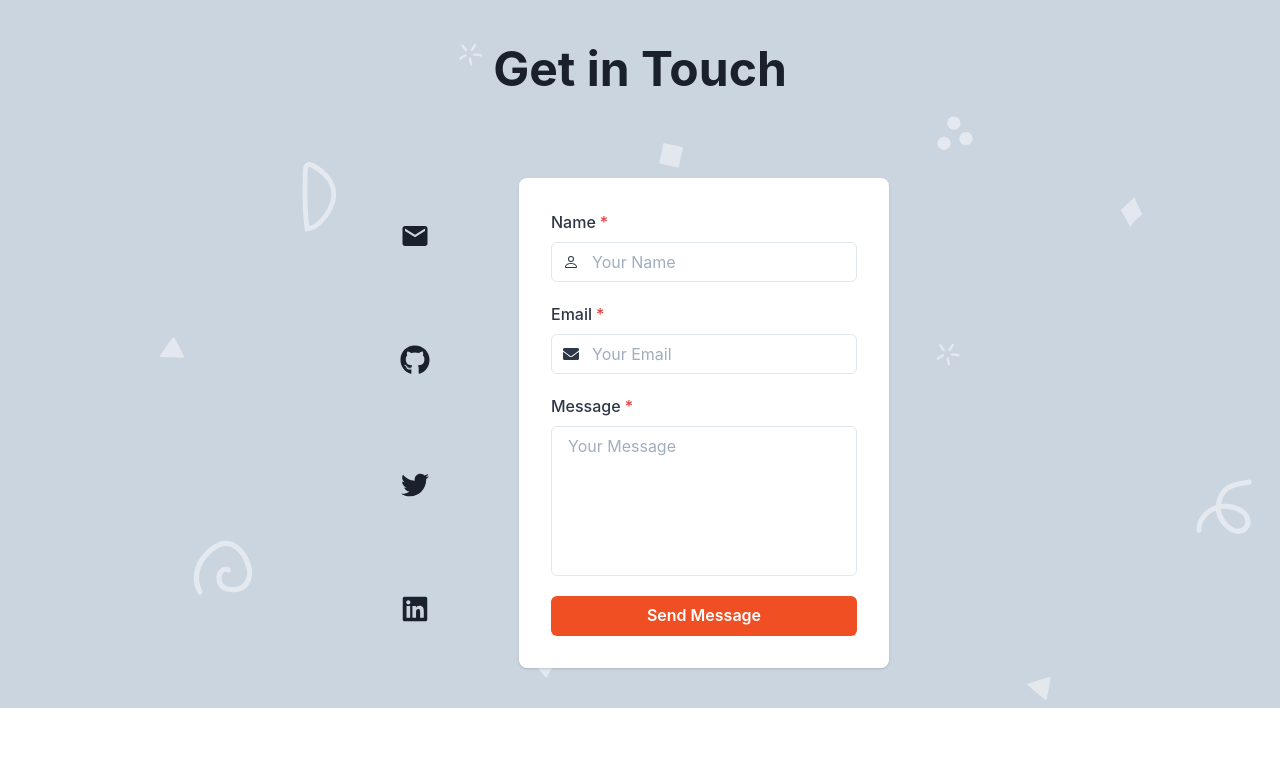
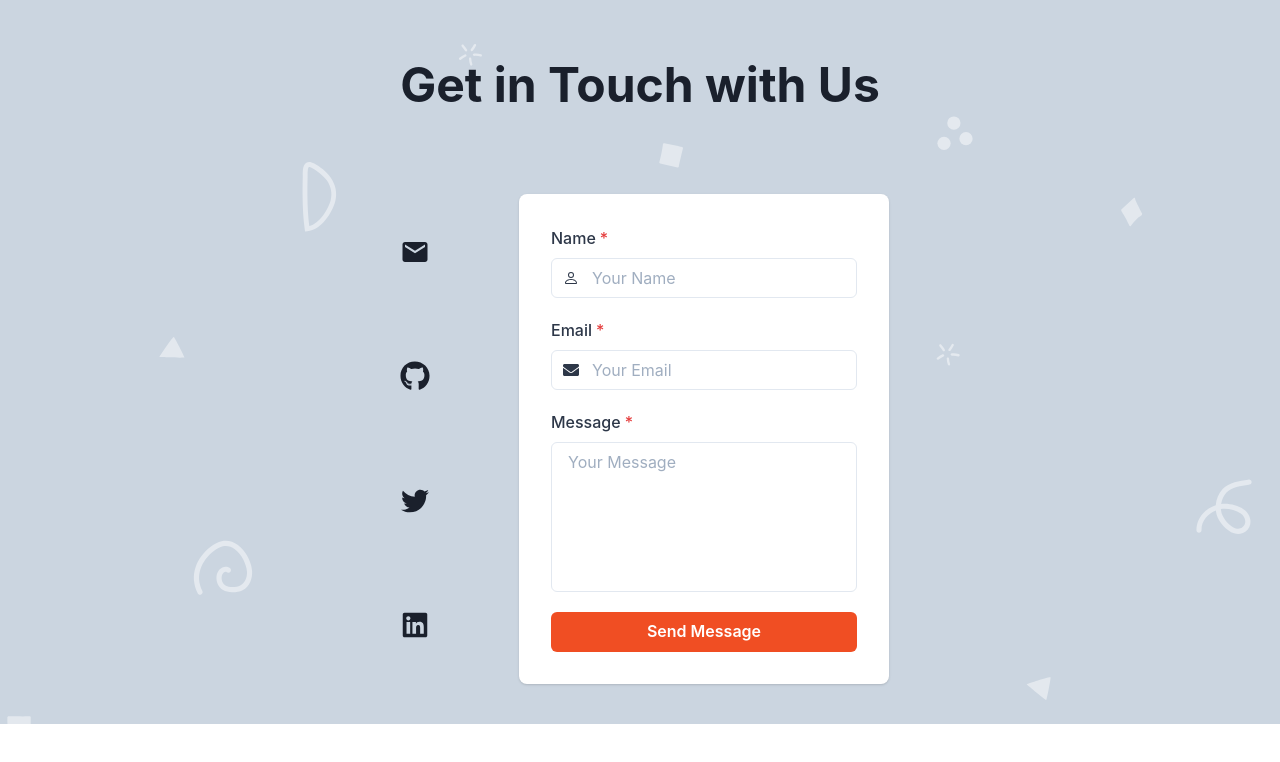
Before and after one commit to prajwalmadhav/adaler-frontend, a React (Create React App) app: page /contactus in a window 1280 px wide. Shown: the top 762 px of the page. Built offline with nearby package versions, Linux system fonts and the light colour scheme; no server answers.

Commit message:
alignment on contact us page

```diff
--- a/src/components/ContactUs/ContactUs.tsx
+++ b/src/components/ContactUs/ContactUs.tsx
@@ -52,6 +52,7 @@ import {
         <Box
           borderRadius="lg"
           m={{ base: 5, md: 16, lg: 0 }}
+          mt={{lg:4}}
           p={{ base: 5, lg: 10 }}>
           <Box>
             <VStack spacing={{ base: 4, md: 8, lg: 20 }}>
@@ -60,7 +61,7 @@ import {
                   base: '4xl',
                   md: '5xl',
                 }}>
-                Get in Touch
+                Get in Touch with Us
               </Heading>
 
               <Stack
```
